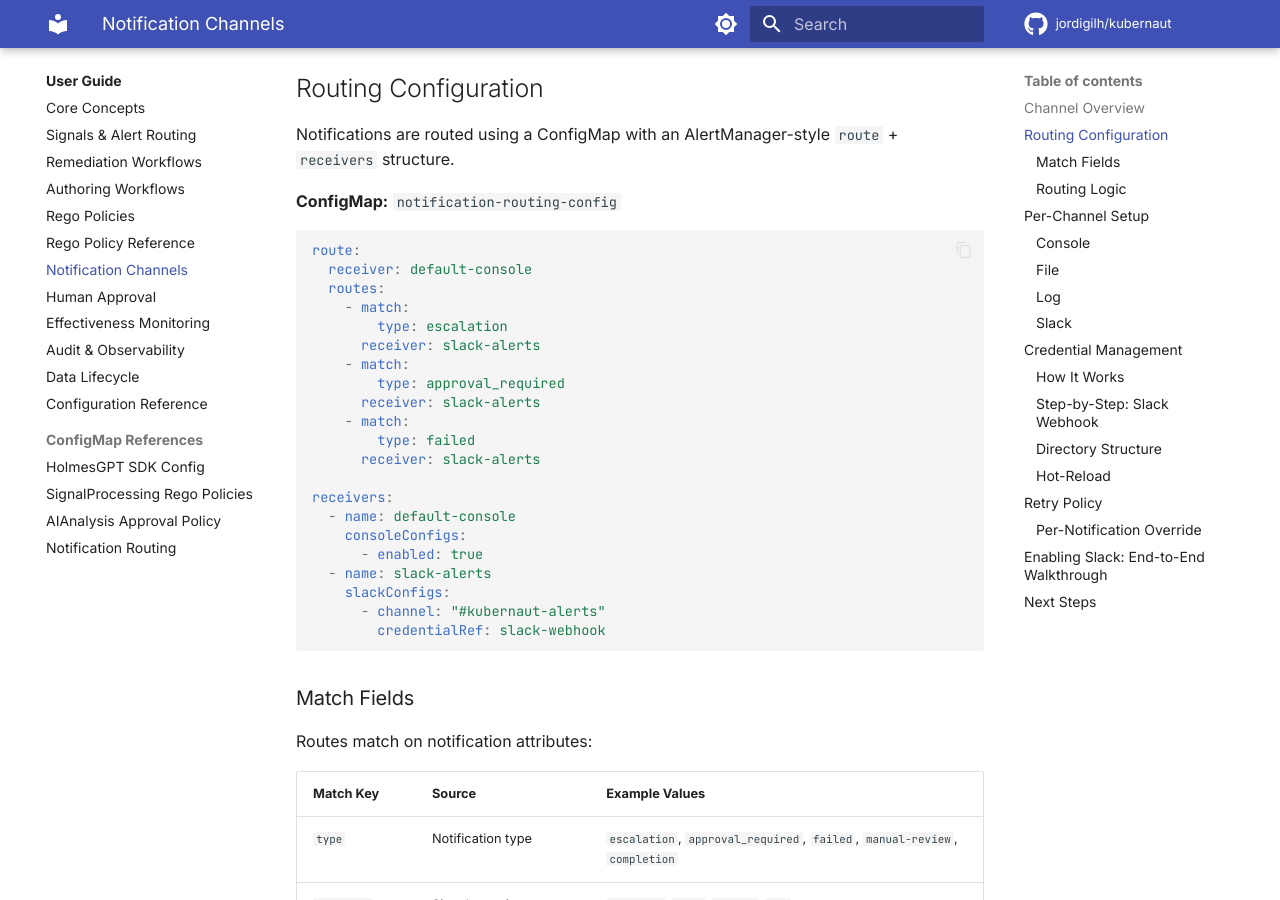
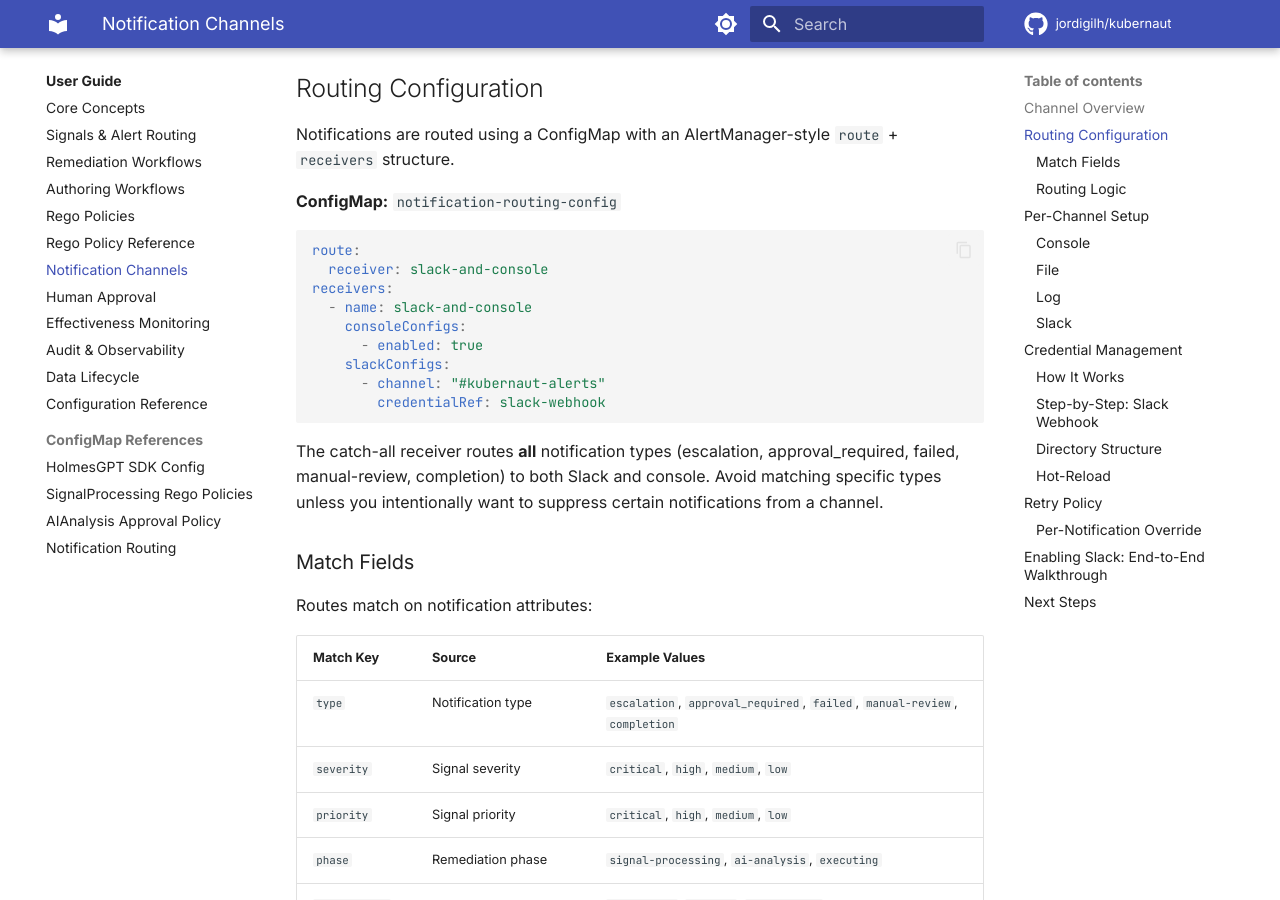
Before and after one commit to jordigilh/kubernaut-docs, an MkDocs documentation site: the page built from docs/user-guide/notifications.md, in a window 1280 px wide and 900 px high, scrolled down 920 px. Built offline with MkDocs 1.6.1 and Material for MkDocs 9.7.7, drawn with Linux system fonts in a browser that asks for light colours; emoji names are drawn with the system emoji font; comment, search, counter and statistics services are not loaded; the version menu is left out.

Commit message:
docs: update notification routing to catch-all pattern (#571)
- notifications.md: replace outdated type-specific routing example
  (matching escalation/approval_required/failed individually) with the
  catch-all slack-and-console receiver that routes all notification types
- configmap-notification.md: document the Slack shortcut behavior —
  when slack.secretName is set, the chart generates a catch-all
  slack-and-console config instead of console-only

Closes #52

Made-with: Cursor

````diff
--- a/docs/user-guide/notifications.md
+++ b/docs/user-guide/notifications.md
@@ -26,27 +26,17 @@ Notifications are routed using a ConfigMap with an AlertManager-style `route` +
 
 ```yaml
 route:
-  receiver: default-console
-  routes:
-    - match:
-        type: escalation
-      receiver: slack-alerts
-    - match:
-        type: approval_required
-      receiver: slack-alerts
-    - match:
-        type: failed
-      receiver: slack-alerts
-
+  receiver: slack-and-console
 receivers:
-  - name: default-console
+  - name: slack-and-console
     consoleConfigs:
       - enabled: true
-  - name: slack-alerts
     slackConfigs:
       - channel: "#kubernaut-alerts"
         credentialRef: slack-webhook
 ```
+
+The catch-all receiver routes **all** notification types (escalation, approval_required, failed, manual-review, completion) to both Slack and console. Avoid matching specific types unless you intentionally want to suppress certain notifications from a channel.
 
 ### Match Fields
 
````
Also changed, not shown: docs/user-guide/configmap-notification.md (+17 -1 lines).
